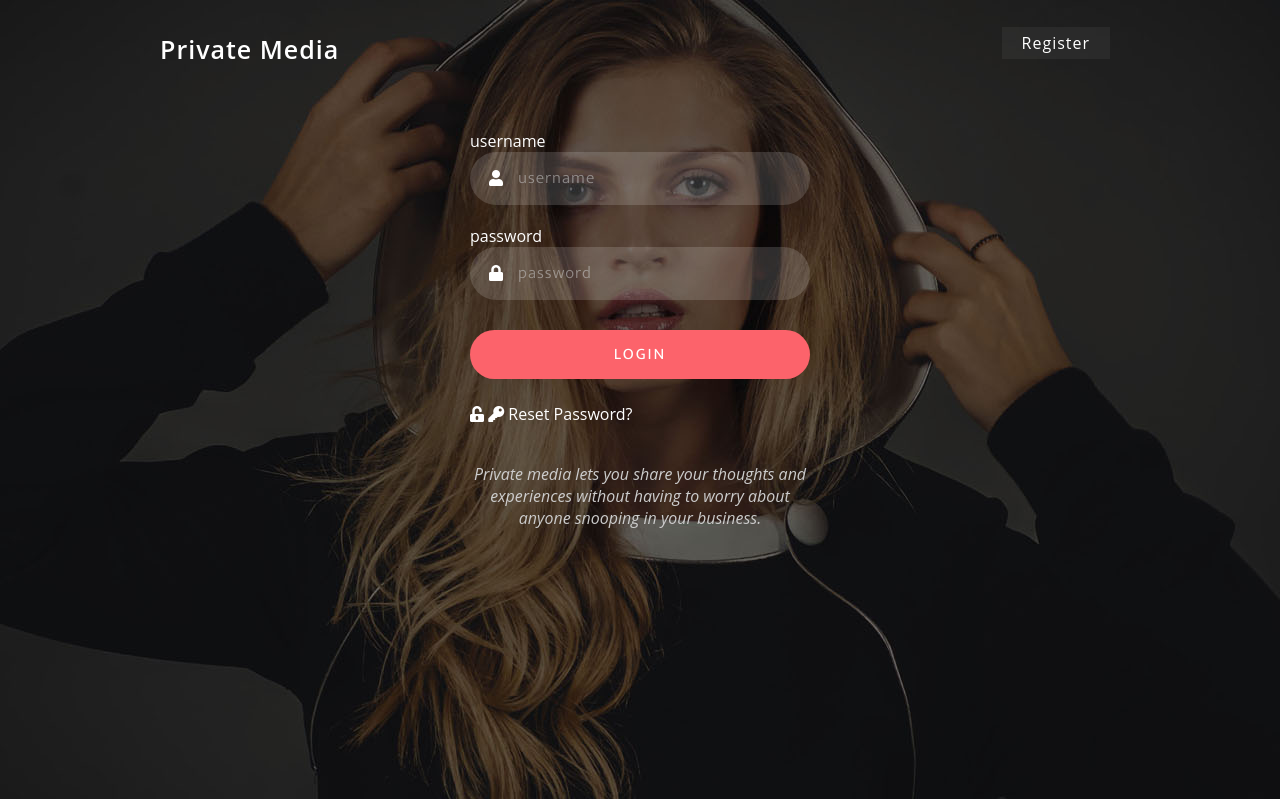
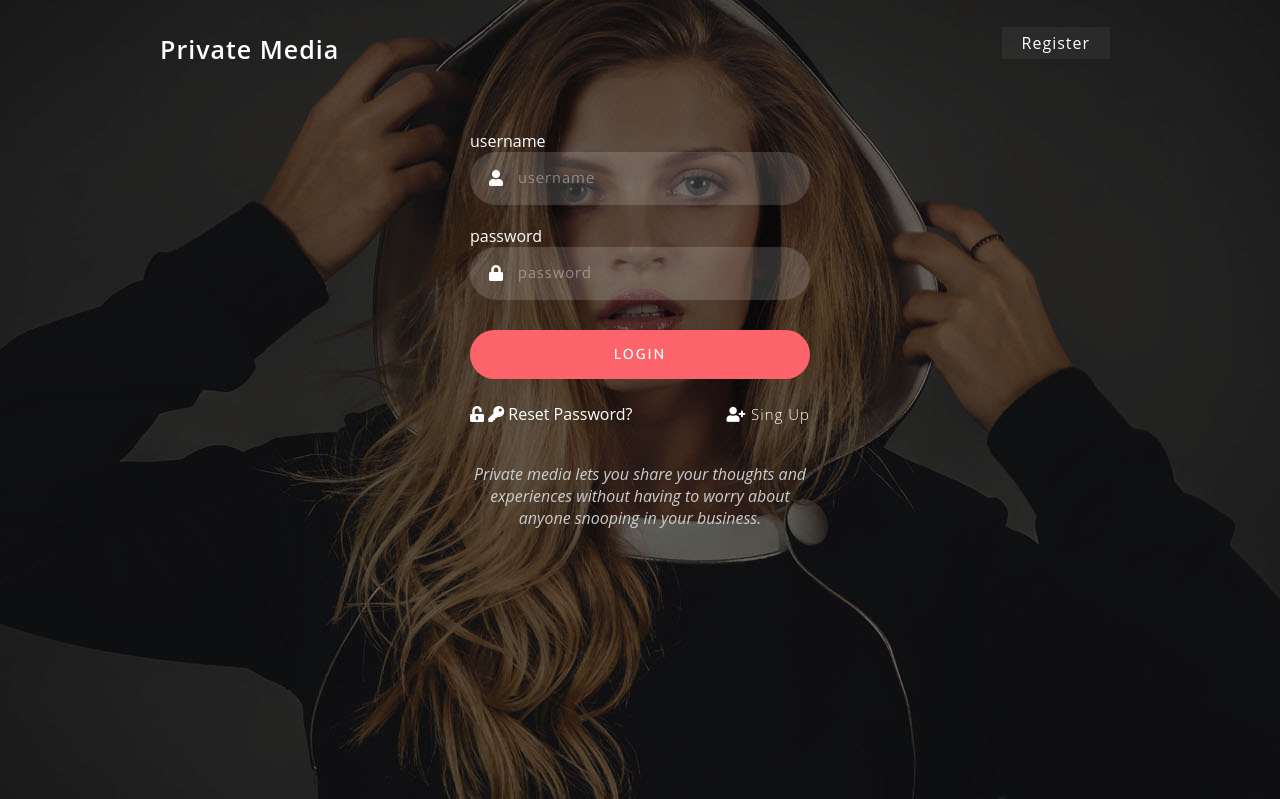
Before and after one commit to Code-Institute-Submissions/PrivateMedia-M3, a Flask app: template templates/login.html in a window 1280 px wide. Shown: the top 799 px of the page. Run offline with Flask 2, Linux system fonts and the light colour scheme; the template is opened without the code that fills it: most values are stand-ins (such as "Sample title", 1, 10 or a date in 2020); some libraries are stand-ins or nearby versions.

Commit message:
Added a sign up list item to login

```diff
--- a/templates/login.html
+++ b/templates/login.html
@@ -26,6 +26,9 @@
          <a id="resetPassword" href="{{ url_for('forgotPassword') }}" class="text-right"><span class="fas fa-unlock-alt" aria-hidden="true"></span>
          <span class="fas fa-key" aria-hidden="true"></span> Reset Password?</a>
       </li>
+      <li>
+        <a style="color:color; !important" id="signUp" href="{{ url_for('register') }}" class="text-right"><i class="fas fa-user-plus"></i> Sing Up</a>
+      </li>
       <li class="clearfix"></li>
    </ul>
    <ul class="list-login-bottom">
```
